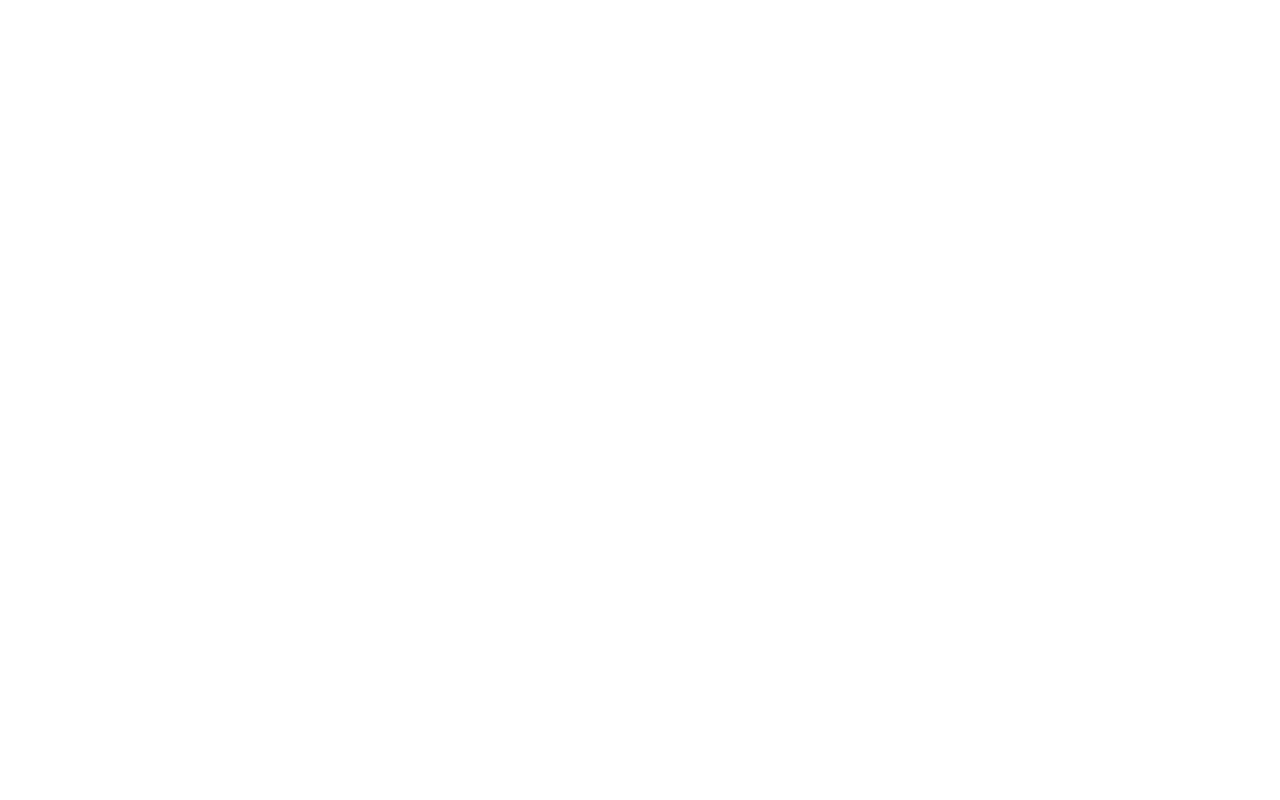
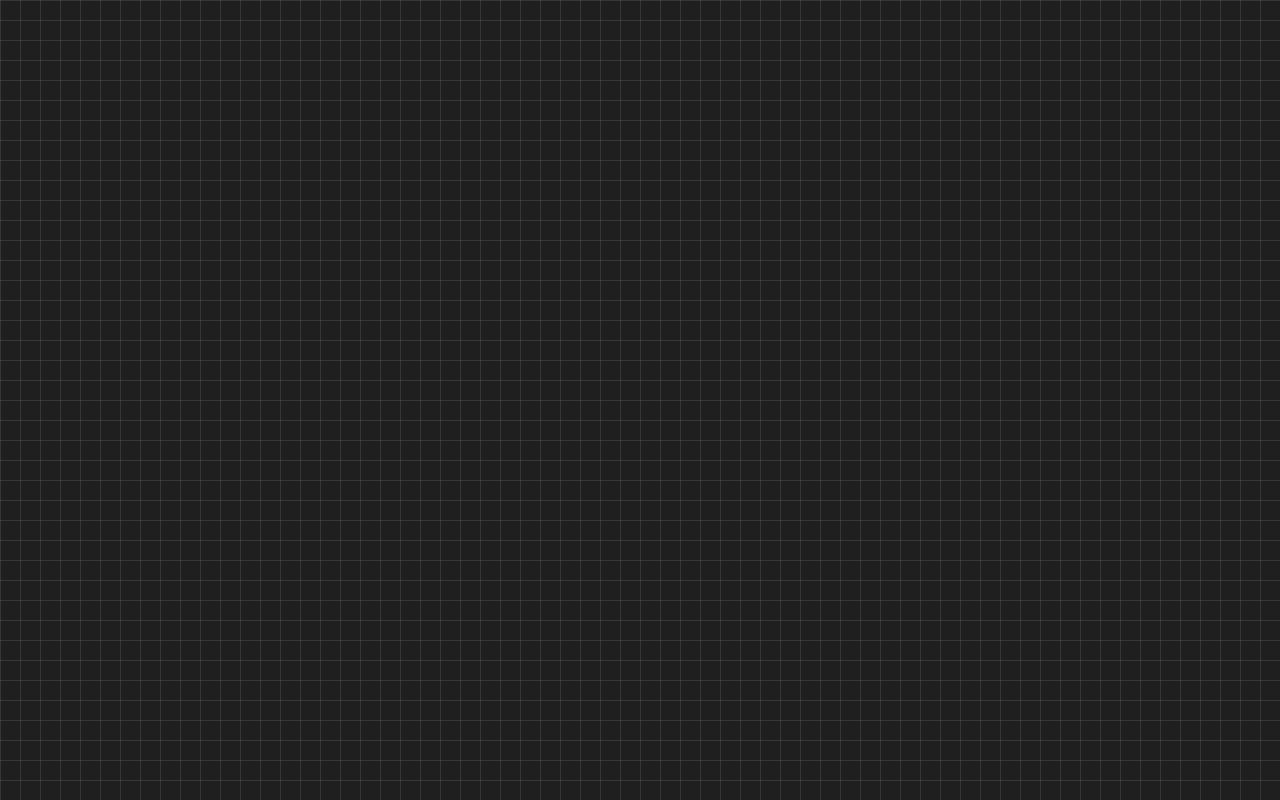
Before and after one commit to MarronFrui/Aim-Training, a website built with Vite: page index.html in a window 1280 px wide. Built offline with nearby package versions, Linux system fonts and the light colour scheme.

Commit message:
Add a grid

```diff
--- a/index.html
+++ b/index.html
@@ -7,6 +7,7 @@
     <link rel="stylesheet" href="style.css" />
   </head>
   <body>
+    <div class="graph-grid"></div>
     <script src="index.js"></script>
   </body>
 </html>
--- a/style.css
+++ b/style.css
@@ -0,0 +1,17 @@
+body {
+  background-color: #1f1f1f;
+  margin: 0;
+}
+
+.graph-grid {
+  width: 100vw;
+  height: 100vh;
+  background-color: #1f1f1f;
+  background-image: linear-gradient(
+      to right,
+      rgba(255, 255, 255, 0.1) 1px,
+      transparent 1px
+    ),
+    linear-gradient(to bottom, rgba(255, 255, 255, 0.1) 1px, transparent 1px);
+  background-size: 20px 20px;
+}
```
